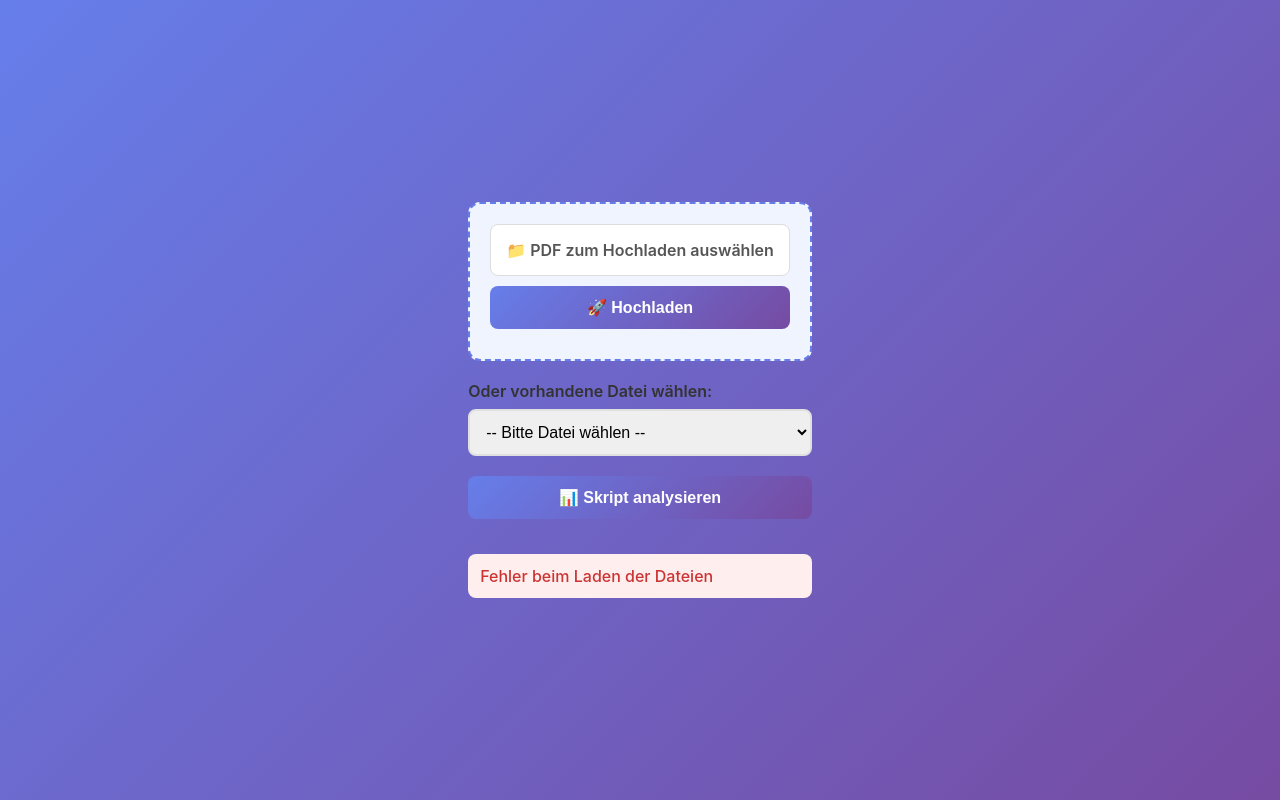
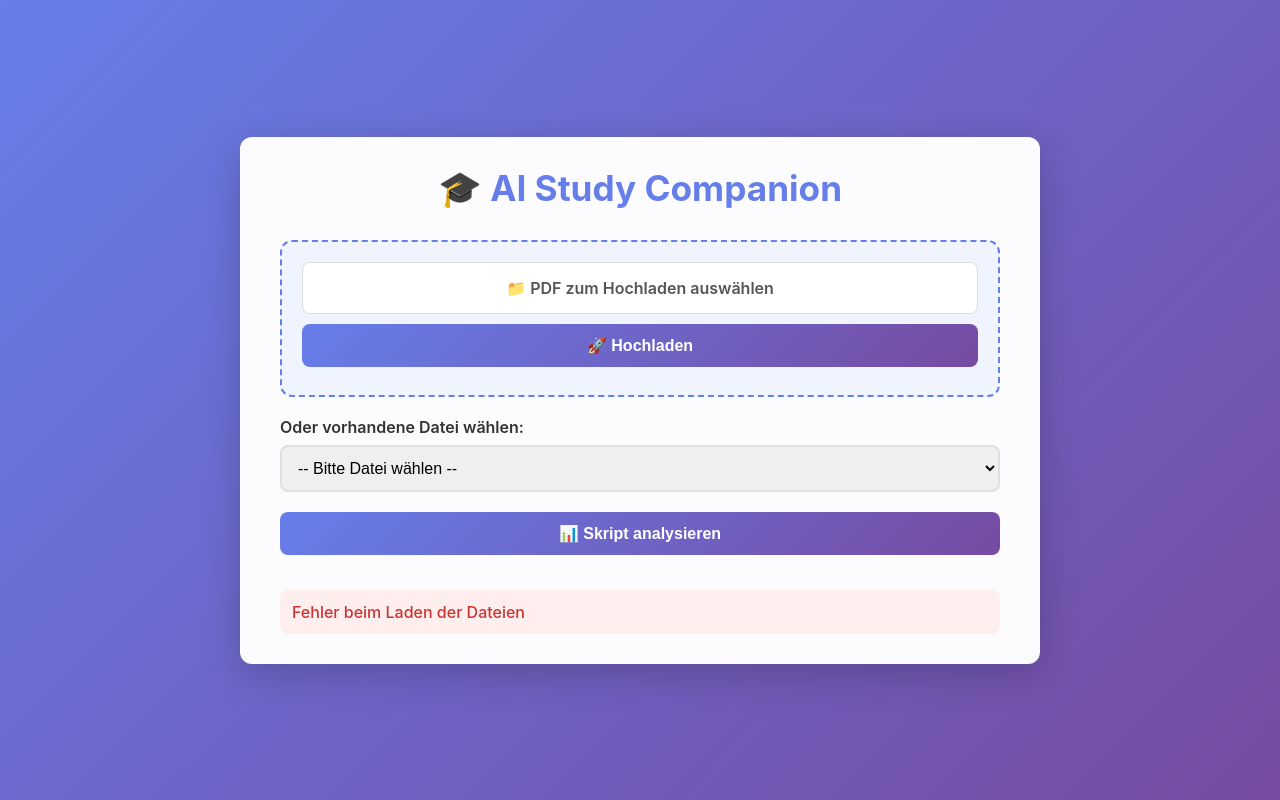
Before and after one commit to elijahdavion/AI-Study-Companion, a Flask app: page / in a window 1280 px wide. Run offline with Flask 3, Linux system fonts and the light colour scheme.

Commit message:
bttr style restoration

```diff
--- a/templates/index.html
+++ b/templates/index.html
@@ -70,20 +70,29 @@
         background: white; border: 1px solid #ddd; color: #555;
     }
     #fileNameDisplay { color: var(--primary-color); font-weight: 600; margin: 10px 0; font-size: 0.95em; }
+
+    /* FIX: Kompakte Status-Meldungen */
     .status-message { padding: 12px; margin-top: 15px; border-radius: 8px; font-weight: 500; display: none; }
     .status-message.success { background: #e6f9f0; color: #0a7c2e; display: block; }
     .status-message.error { background: #fee; color: #c33; display: block; }
+
     .loading { text-align: center; padding: 40px; }
     .spinner {
         border: 4px solid #f3f3f3; border-top: 4px solid var(--primary-color);
         border-radius: 50%; width: 40px; height: 40px; animation: spin 1s linear infinite; margin: 0 auto 15px;
     }
     @keyframes spin { from { transform: rotate(0deg); } to { transform: rotate(360deg); } }
+
+    /* FIX: Fortschrittsbalken Design */
     .progress-container {
         width: 100%; background-color: #e0e0e0; border-radius: 10px;
-            margin: 20px 0; height: 12px; overflow: hidden; display: none;
+        margin-top: 15px; height: 12px; overflow: hidden; display: none;
     }
     .progress-bar { height: 100%; width: 0%; background: var(--background-gradient); transition: width 0.5s ease; }
+
+    /* FIX: Analyse-Text unter dem Balken */
+    #homeLoadingText { font-size: 0.8em; color: #666; margin-top: 8px; font-style: italic; }
+
     .results {
         padding: 20px; background: #f8f9fa; border-radius: var(--border-radius);
         border-left: 4px solid var(--primary-color); overflow-y: auto; max-height: 60vh; line-height: 1.7;
@@ -92,6 +101,11 @@
 </style>
 </head>
 <body>
+    <div class="container">
+        <div class="header">
+            <h1 id="appTitle" onclick="goHome()">🎓 AI Study Companion</h1>
+        </div>
+
         <div class="screen active" id="homeScreen">
             <div class="upload-section">
                 <label for="pdfUpload" class="file-input-label">📁 PDF zum Hochladen auswählen</label>
@@ -102,8 +116,9 @@
                 <div class="progress-container" id="progressContainer">
                     <div class="progress-bar" id="progressBar"></div>
                 </div>
-                <p id="homeLoadingText" style="margin-top:10px; font-size:0.9em; color:#555;"></p>
+                <p id="homeLoadingText"></p>
             </div>
+
             <div class="input-group">
                 <label for="fileDropdown">Oder vorhandene Datei wählen:</label>
                 <select id="fileDropdown"><option value="">Lade Dateien...</option></select>
```
Lines whose indentation alone changed are shown as unchanged.
